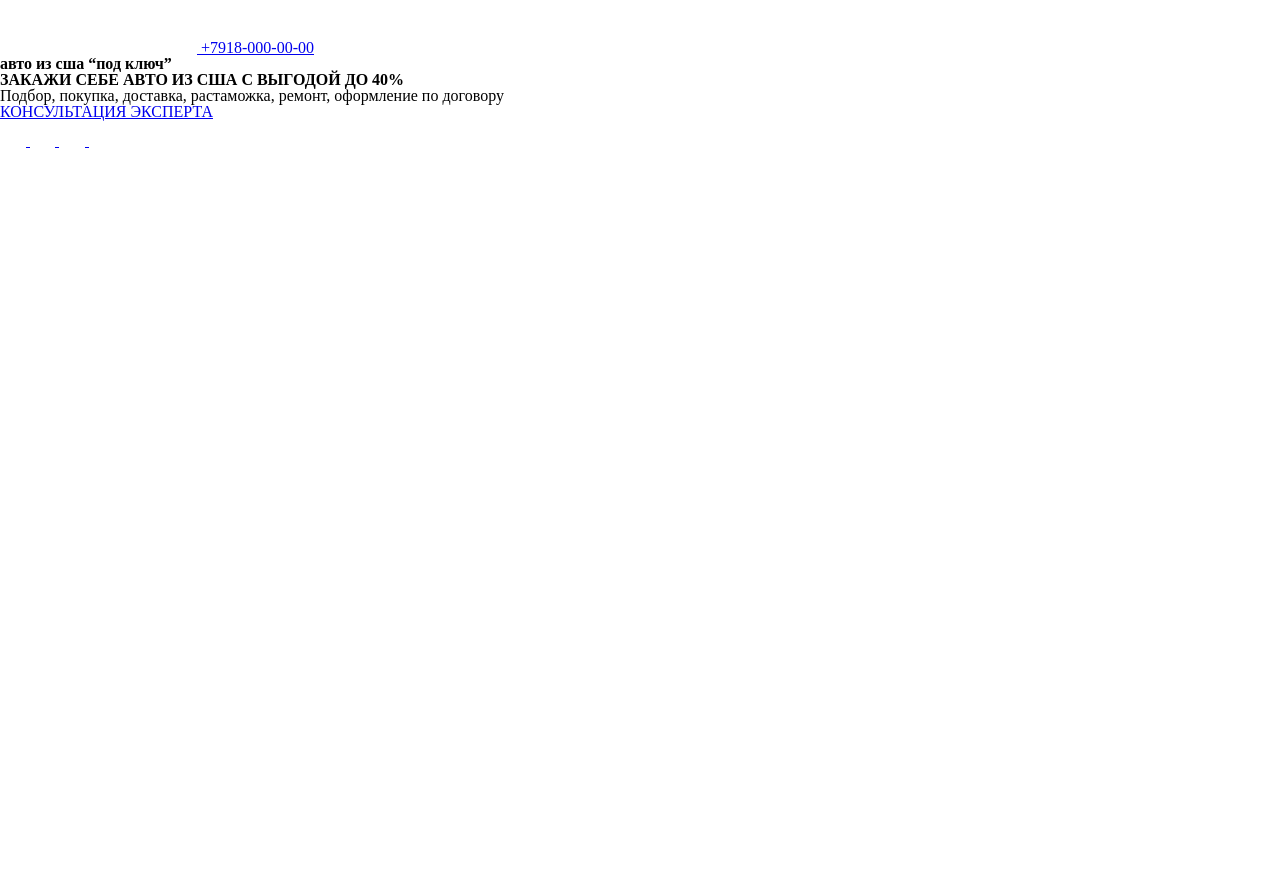
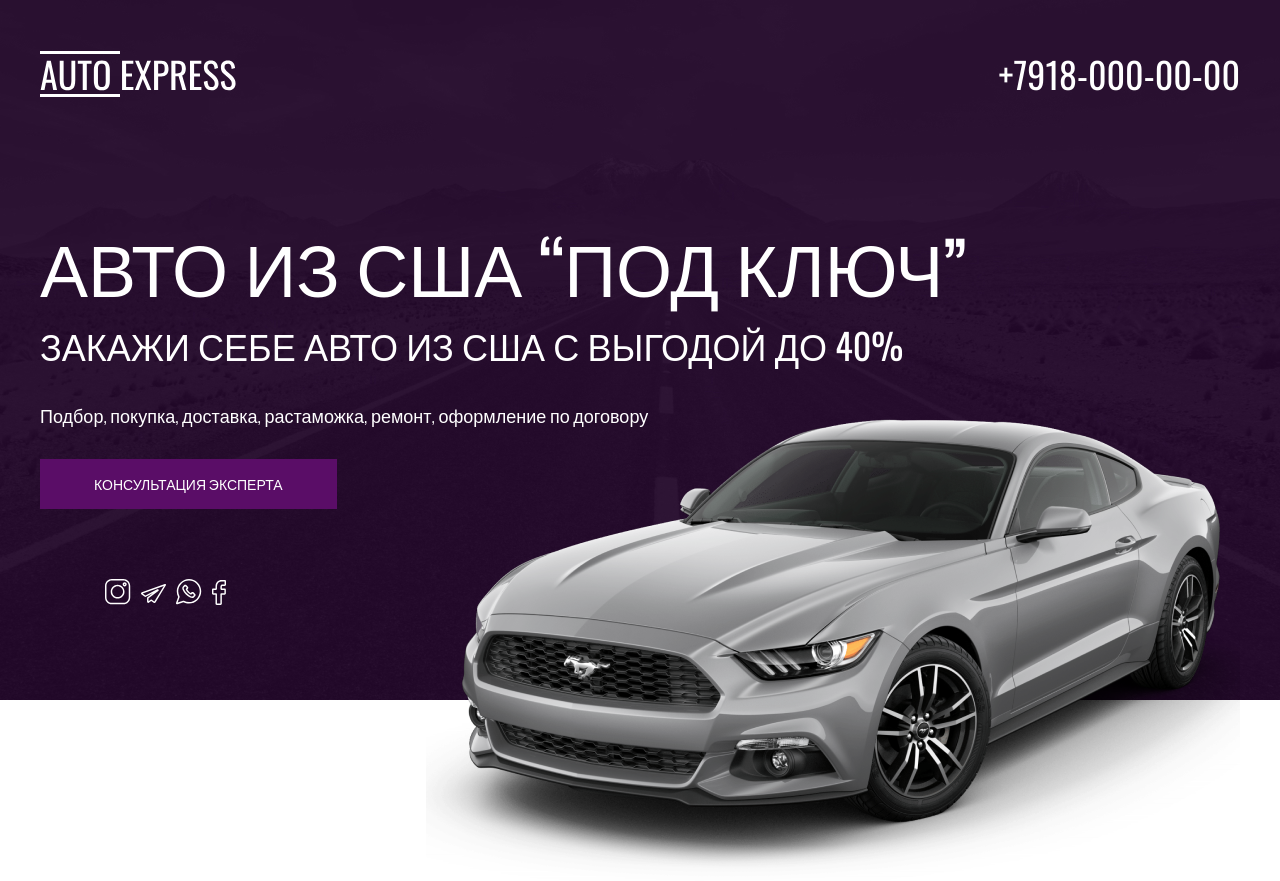
Before and after one commit to Deemkkka/start, a plain HTML site: page index.html in a window 1280 px wide. Before the commit the page ends 800 px from the top, so only its background shows below. Drawn offline with nearby package versions, Linux system fonts and the light colour scheme.

Commit message:
1 01-35 header top end css

```diff
--- a/css/style.css
+++ b/css/style.css
@@ -1,3 +1,98 @@
+*,
+*::after,
+*::before{
+    box-sizing: border-box;
+}
+
+body{
+    font-family: "Oswald", sans-serif;
+    font-size: 18px;
+    line-height: 27px;
+    font-weight: 300;
+    color: #2C2B2B;
+}
+
+a{
+    text-decoration: none;
+    color: inherit;
+    display: inline-block;
+}
+
+.container{
+    max-width: 1220px;
+    padding: 0 10px;
+    margin: 0 auto;
+}
+
+.header{
+    background-image: url(../images/header-bg.jpg);
+    background-repeat: no-repeat;
+    background-size: cover;
+    background-position: top center;
+    min-height: 700px;
+    color: #fff;
+}
+
+.header__top{
+    padding: 47px 0 45px;
+    display: flex;
+    justify-content: space-between;
+}
+
+.phone{
+    font-size: 36px;
+    line-height: 54px;
+    font-weight: 400;
+}
+
+.header__content{
+    padding-top: 60px;
+    position: relative;
+}
+
+.header__title{
+    font-size: 72px;
+    line-height: 107px;
+    font-weight: 400;
+    text-transform: uppercase;
+}
+
+.header__subtitle{
+    font-size: 36px;
+    line-height: 54px;
+    font-weight: 400;
+    text-transform: uppercase;
+    margin-bottom: 30px;
+}
+
+.header__text{
+    margin-bottom: 30px;
+    max-width: 800px;
+}
+
+.button{
+    background-color: #5A0D67;
+    padding: 14px 54px 15px;
+    font-size: 14px;
+    line-height: 21px;
+    text-transform: uppercase;
+}
+
+.header__social{
+    padding: 70px 0 20px 65px;
+    display: flex;
+    align-items: center;
+}
+
+.header__social-link{
+    margin-right: 10px;
+}
+
+.header__images{
+    position: absolute;
+    right: 0;
+    bottom: -250px;
+}
 
 
-/* 1 00-43 */
+/* 1 01-35 */
--- a/index.html
+++ b/index.html
@@ -5,6 +5,8 @@
   <meta name="viewport" content="width=device-width, initial-scale=1.0">
   <meta http-equiv="X-UA-Compatible" content="ie=edge">
   <title>Document</title>
+  <link rel="preconnect" href="https://fonts.gstatic.com">
+  <link href="https://fonts.googleapis.com/css2?family=Oswald:wght@300;400&display=swap" rel="stylesheet">
   <link rel="stylesheet" href="css/reset.css">
   <link rel="stylesheet" href="css/slick.css">
   <link rel="stylesheet" href="css/jquery.fancybox.css">
@@ -39,6 +41,7 @@
             <img class="header__social-img" src="images/icon/face.svg" alt="face">
           </a>
         </div>
+        <img class="header__images" src="images/ford-mustang.png" alt="ford-mustang">
       </div>
     </div>
   </header>
--- a/js/main.js
+++ b/js/main.js
@@ -1,3 +1,12 @@
 $(function(){
 
 });
+
+const fruits = ['apple', 'banana', 'cherry', 'apple', 'banana', 'cherry', 'apple'];
+
+const count = fruits.reduce((accumulator, currentValue) => {
+  accumulator[currentValue] = (accumulator[currentValue] || 0) + 1;
+  return accumulator;
+}, {});
+
+console.log(count);
```
Also changed, not shown: js/train.js (added, +21 -0 lines).
